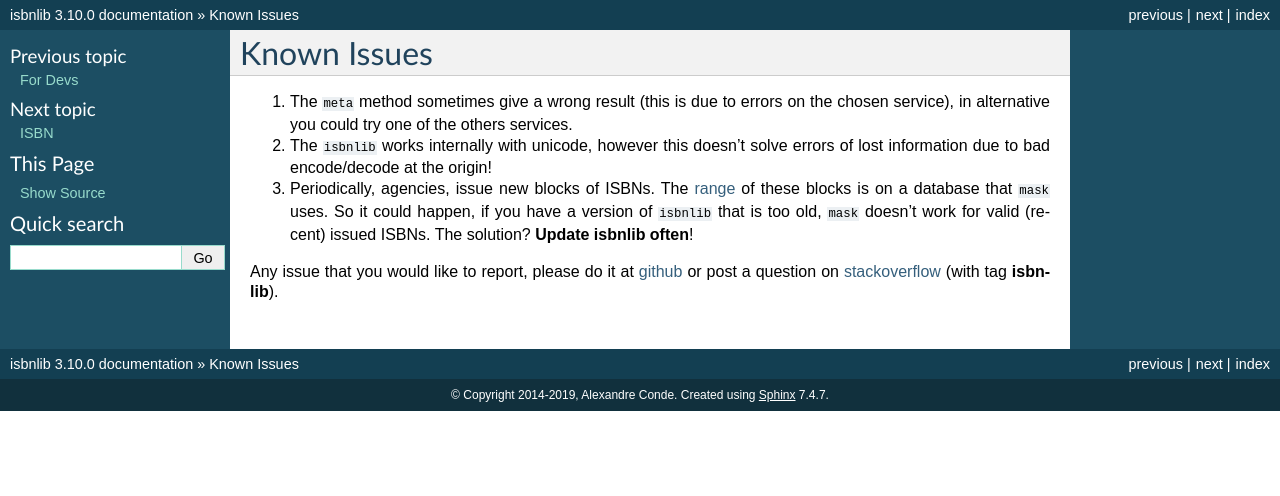
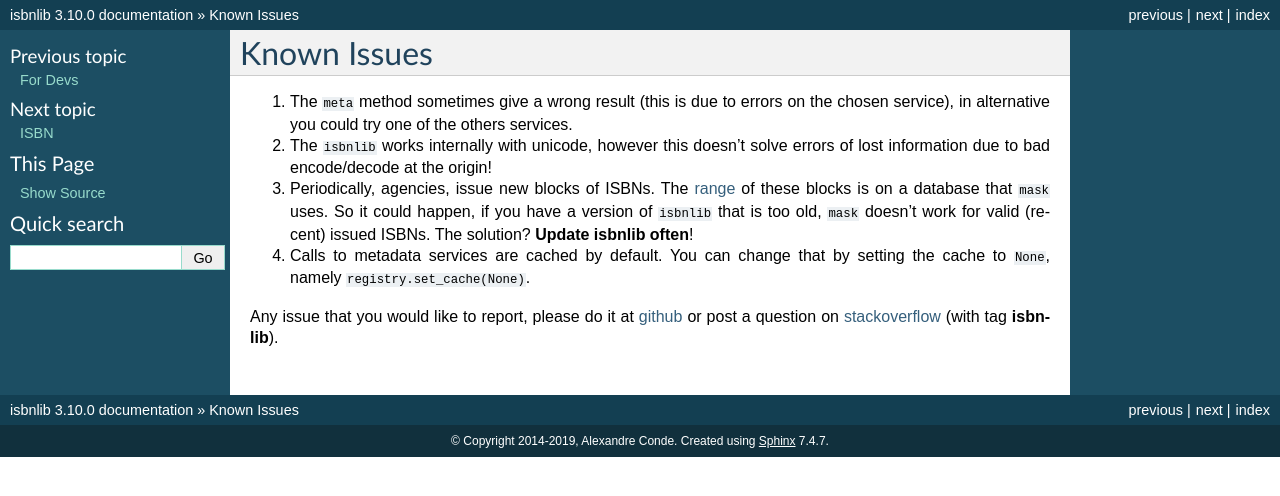
Before and after one commit to rysto3/isbnlib, a Sphinx documentation site: the page built from docs/issues.rst, in a window 1280 px wide. Shown: the top 496 px of the page. Built offline with Sphinx 7.4.7, drawn with Linux system fonts in a browser that asks for light colours.

Commit message:
qa -- update docs

```diff
--- a/docs/issues.rst
+++ b/docs/issues.rst
@@ -15,6 +15,9 @@ Known Issues
    if you have a version of ``isbnlib`` that is too old, ``mask`` doesn't work for
    valid (recent) issued ISBNs. The solution? **Update isbnlib often**!
 
+4. Calls to metadata services are cached by default. You can change that by setting
+   the cache to ``None``, namely ``registry.set_cache(None)``.
+
 
 Any issue that you would like to report, please do it at github_ or post a question on
 stackoverflow_ (with tag **isbnlib**).
@@ -25,4 +28,4 @@ stackoverflow_ (with tag **isbnlib**).
 
 .. _range: https://www.isbn-international.org/range_file_generation
 
-.. _stackoverflow: http://stackoverflow.com/questions/tagged/isbnlib
+.. _stackoverflow: http://stackoverflow.com/search?tab=newest&q=isbnlib
```
